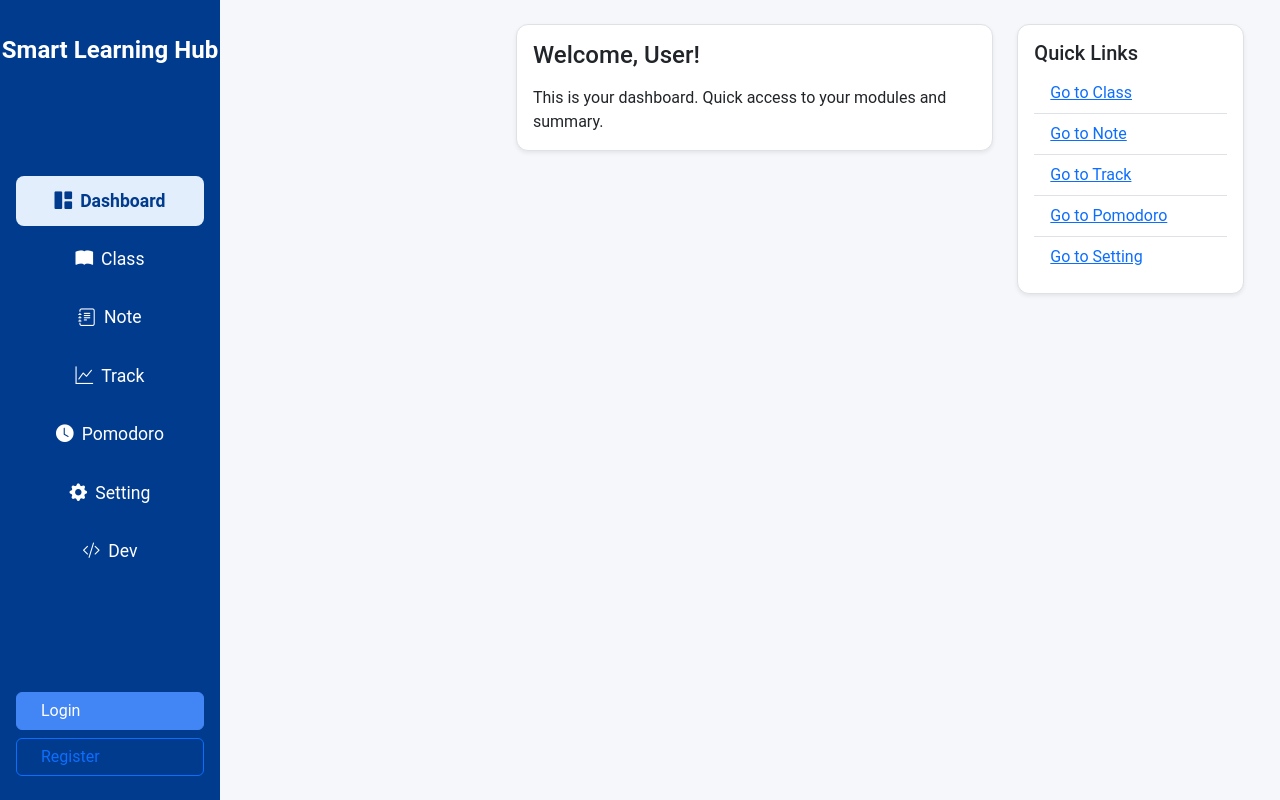
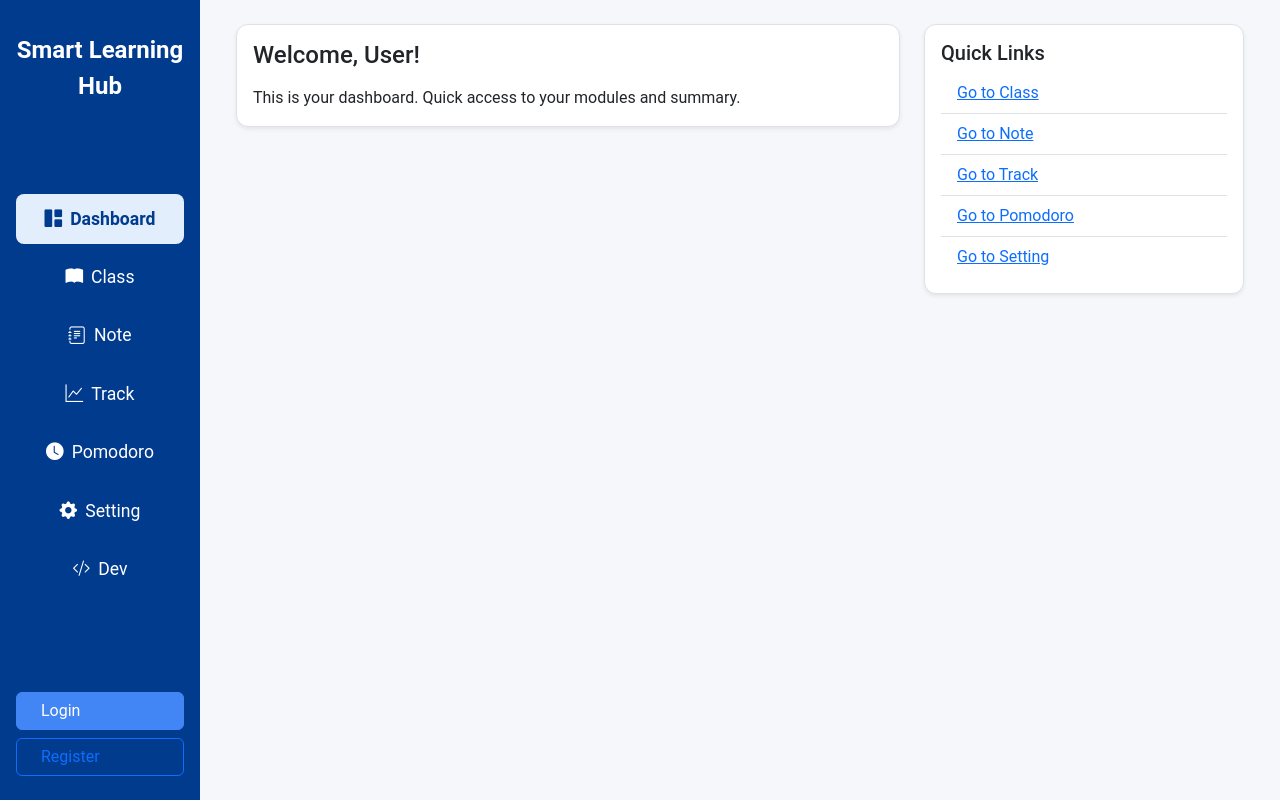
Before and after one commit to Kritternai/PyProject, a Flask app: page / in a window 1280 px wide. Run offline with Flask 3, Linux system fonts and the light colour scheme; parts of the project's set-up code (start-up, migrations or seed data) failed here and were passed over; some libraries are stand-ins or nearby versions.

Commit message:
Adjust sidebar dimensions and main content margin for improved layout

```diff
--- a/app/static/css/custom.css
+++ b/app/static/css/custom.css
@@ -25,7 +25,6 @@ body {
   font-family: 'Roboto', sans-serif;
   background-color: var(--secondary-background);
   color: var(--text-dark);
-  padding-left: 240px; /* Space for fixed sidebar */
 }
 
 /* General UI adjustments */
--- a/app/templates/base.html
+++ b/app/templates/base.html
@@ -12,7 +12,7 @@
   <style>
     body { background: #f5f7fa; }
     .sidebar {
-      min-width: 220px; max-width: 240px; background: #003B8E; color: #fff; min-height: 100vh;
+      min-width: 180px; max-width: 200px; background: #003B8E; color: #fff; min-height: 100vh;
       display: flex; flex-direction: column; align-items: stretch;
       position: fixed; top: 0; left: 0; bottom: 0; /* Fixed positioning */
       z-index: 1000; /* Ensure it's above other content */
@@ -24,7 +24,7 @@
     .sidebar .nav-link:hover { background: #e3eefd; color: #003B8E !important; }
     .sidebar-auth { padding: 1.5rem 1rem 1.5rem 1rem; }
     /* Adjust main content to not be hidden by fixed sidebar */
-    main.flex-grow-1 { margin-left: 240px; /* Same as sidebar max-width */ }
+    main.flex-grow-1 { margin-left: 200px; /* Same as sidebar max-width */ }
 
     @media (max-width: 768px) {
       .sidebar { min-width: 0; max-width: 100vw; flex-direction: row; height: 60px; min-height: 0; position: static; /* Revert to static on small screens */ }
```
